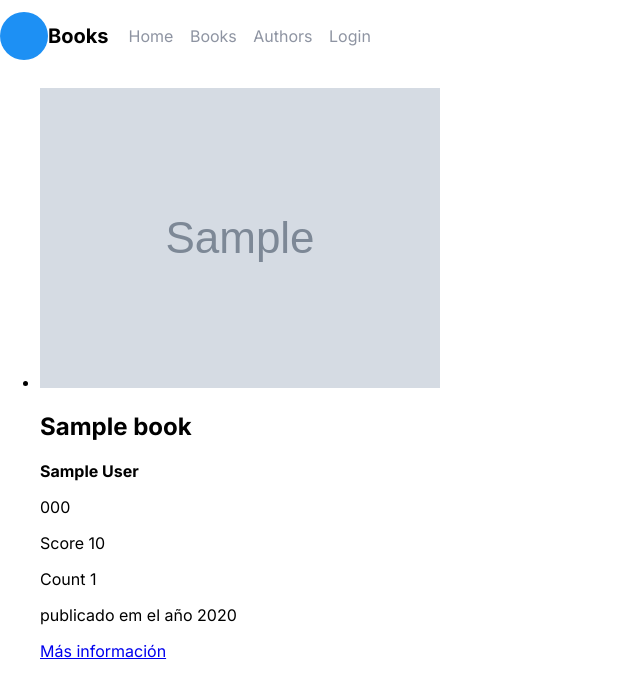
After one commit to MiguelHG2351/cs50w-project1, a Flask app: template templates/book.html in a window 1280 px wide. The commit adds this page. Shown: the top 698 px of the page, without its empty margins (0-640 px from the left). Run offline with Flask 2, Linux system fonts and the light colour scheme; the template is opened without the code that fills it: most values are stand-ins (such as "Sample title", 1, 10 or a date in 2020); grey boxes marked "Sample" are stand-in pictures; style sheets or scripts are compiled from the project's sources; parts of the project's set-up code (start-up, migrations or seed data) failed here and were passed over; some libraries are stand-ins or nearby versions.

Commit message:
ya se puede ver info de los libros y la info de gugel book

```diff
--- a/app.py
+++ b/app.py
@@ -9,7 +9,7 @@ import requests
 
 # custom orm
 from lib.db import SQL_Lib
-from services.books import get_all_books, find_books
+from services.books import get_all_books, find_books, find_isbn
 from services.users import find_user, create_user, find_one_user
 
 # JWT
@@ -71,9 +71,10 @@ def books_fn():
 @isAutenticated
 def books_info(book_isbn):
     get_host_and_protocol = request.url_root
-    get_some_books = requests.get(f'{get_host_and_protocol}/api/v1/find_books?filterBy=10&isbn={book_isbn}').json()
+    print(book_isbn)
+    get_some_books = requests.get(f'{get_host_and_protocol}/api/v1/get_book?isbn={book_isbn}').json()
 
-    return render_template("books.html", book=get_some_books)
+    return render_template("book.html", book=get_some_books)
 
 
 @app.route("/register", methods=["GET", "POST"])
@@ -104,11 +105,10 @@ def register():
             'JWT_SECRET_KEY'), algorithm='HS256')
 
         _create_user = create_user(username, lastname, email, generate_password_hash(password))
+
         if(not _create_user['success']):
-            print(_create_user['message'])
             return jsonify({"success": False, "message": "Can't create user"})
 
-        print(_create_user)
         response = make_response(jsonify({
             'success': True,
         }))
@@ -132,13 +132,14 @@ def login():
             return jsonify({"success": False, "message": "Please fill in all the fields"})
 
         get_user = find_one_user(email)
-        print(get_user)
+
         if(get_user['success'] and check_password_hash((get_user['data'])[3], password)):
             response = make_response(jsonify({
                 'success': True,
             }))
             token = jwt.encode({
                 "email": email,
+                'id': (get_user['data'])[0],
                 "exp": datetime.datetime.utcnow() + datetime.timedelta(hours=1),
                 "nbf": datetime.datetime.utcnow()
             }, key=os.getenv('JWT_SECRET_KEY'), algorithm='HS256')
@@ -168,9 +169,7 @@ def get_books():
         except:
             return jsonify({"success": False, "message": "Limit must be an integer"})
     books = get_all_books(limit) # Busca todos los libros
-    print('books')
 
-    print(len(books["data"]))
     if(books['success']):
         books_array = []
         for isbn, title, author, year in books['data']:
@@ -181,6 +180,29 @@ def get_books():
                 "year": year
             })
         return jsonify(books_array)
+    else:
+        return jsonify({"success": False, "message": "Something went wrong"})
+
+@app.route('/api/v1/get_book', methods=['GET'])
+def get_book():
+    isbn = request.args.get('isbn')
+    if(isbn == None):
+        return jsonify({"success": False, "message": "Please provide an ISBN"})
+    book = find_isbn(isbn)
+    get_google_book_info = requests.get(f'https://www.googleapis.com/books/v1/volumes?q=isbn:{isbn}').json()['items'][0]
+    print(get_google_book_info)
+
+    if(book['success']):
+        data = book['data']
+        return jsonify({
+            "isbn": data['isbn'],
+            "title": data['title'],
+            "author": data['author'],
+            "year": data['year'],
+            "review_count": get_google_book_info['volumeInfo']['ratingsCount'],
+            "average_score": get_google_book_info['volumeInfo']['averageRating'],
+            'picture': get_google_book_info['volumeInfo']['imageLinks']['thumbnail'],
+        })
     else:
         return jsonify({"success": False, "message": "Something went wrong"})
 
@@ -204,7 +226,10 @@ def find_books_():
             "year": year
         })
 
-    return jsonify(books_array)
+    return jsonify({
+        "success": True,
+        "data": books_array
+    })
 
 @app.errorhandler(404)
 def not_found(error):
--- a/lib/db.py
+++ b/lib/db.py
@@ -35,6 +35,7 @@ class SQL_Lib():
     def find_by_id(self, table, value,  field='id'):
         try:
             data = db.execute(f"SELECT * FROM {table} WHERE {field} = :value", {"value": value}).fetchone()
+            print(data)
             return {'success': True, 'data': data}
         except Exception as e:
             return {'success': False, 'message': e}
@@ -45,7 +46,8 @@ class SQL_Lib():
         try:
             data = db.execute(f"INSERT INTO {table} ({field}) VALUES ({value})")
             db.commit()
-            return {'success': True, 'data': data}
+            # return id
+            return {'success': True, 'data': data.lastrowid}
         except Exception as e:
             db.rollback()
             return {'success': False, 'message': e}
--- a/package.json
+++ b/package.json
@@ -9,6 +9,7 @@
     "sass:login": "sass ./static/sass/login.scss ./static/styles/login.css --watch",
     "sass:index": "sass ./static/sass/index.scss ./static/styles/index.css --watch",
     "sass:books": "sass ./static/sass/books.scss ./static/styles/books.css --watch",
+    "sass:book": "sass ./static/sass/book.scss ./static/styles/book.css --watch",
     "sass:layout": "sass ./static/sass/layout.scss ./static/styles/layout.css --watch"
   },
   "repository": {
--- /dev/null
+++ b/static/sass/book.scss
@@ -0,0 +1 @@
+@import 'var.scss';
--- /dev/null
+++ b/static/scripts/book.js
@@ -0,0 +1 @@
+console.log('book.js');
--- /dev/null
+++ b/static/styles/book.css
@@ -0,0 +1,3 @@
+
+
+/*# sourceMappingURL=book.css.map */
--- /dev/null
+++ b/templates/book.html
@@ -0,0 +1,33 @@
+{% extends 'layout/layout.html' %}
+
+{% block styles %}
+<link rel="stylesheet" href="/static/styles/book.css">
+{% endblock %}
+
+{% block scripts %}
+<script src="/static/scripts/book.js"></script>
+{% endblock %}
+
+{% block content %}
+<section class="container">
+    <ul class="list-books">
+            <li>
+                <div class="book-image">
+                    <img src="{{ book.picture }}" alt="{{ book.title }}">
+                </div>
+                <div class="books-description">
+                    <h2>{{ book.title }}</h2>
+                    <strong>{{ book.author }}</strong>
+                    <p>{{ book.isbn }}</p>
+                    <p>Score {{book.average_score}}</p>
+                    <p>Count {{book.review_count}}</p>
+                    <p>publicado em el año {{book.year}} </p>
+                    <a href="/books/{{ book.isbn }}">Más información</a>
+                </div>
+            </li>
+    </ul>
+    <section class="google-books">
+
+    </section>
+</section>
+{% endblock %}
--- a/templates/books.html
+++ b/templates/books.html
@@ -5,7 +5,7 @@
 {% endblock %}
 
 {% block scripts %}
-<script src="/static/scripts/books.js"></script>
+<script src="/static/scripts/books.js" type="module"></script>
 {% endblock %}
 
 {% block content %}
@@ -27,11 +27,11 @@
         </label>
     </form>
 
-    <ul class="list-books">
+    <ul class="list-books" id="list-books">
         {% for book in books %}
             <li>
                 <div class="book-image">
-                    <img src="https://dummyimage.com/120x120.png/dddddd/000000" alt="{{ book.title }}">
+                    <img src="https://dummyimage.com/120x120.png/dddddd/000000&text={{ book.title }}" alt="{{ book.title }}">
                 </div>
                 <div class="books-description">
                     <h2>{{ book.title }}</h2>
--- a/templates/login.html
+++ b/templates/login.html
@@ -20,7 +20,7 @@
             </div>
             <div class="container-input">
                 <label for="password">Contraseña</label>
-                <input type="password" id="password" name="password"  required autocomplete="new-password" placeholder="Pan con jamón">
+                <input type="password" id="password" name="password"  required placeholder="Pan con jamón">
             </div>
             <div class="buttons">
                 <button>Inicia sesión</button>
```
Also changed, not shown: static/scripts/books.js (+29 -0 lines), 1 other file.
